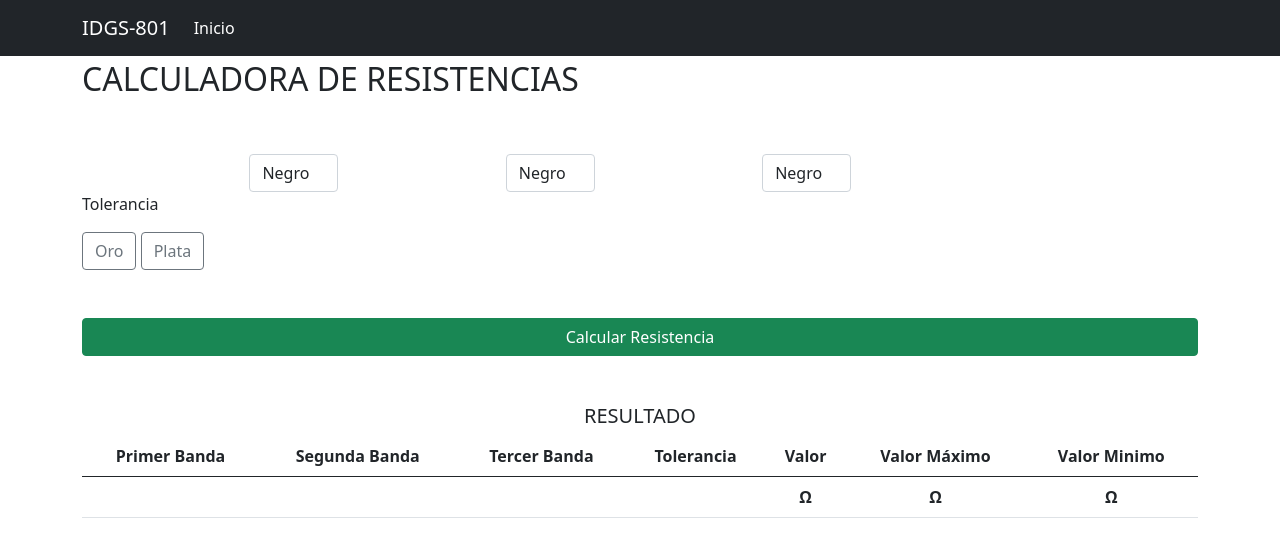
After one commit to IDGS-801-21000401/PracticasParcial1-IDGS801, a Flask app: page /resistencias in a window 1280 px wide. The commit adds this page. Shown: the top 557 px of the page. Run offline with Flask 3, Linux system fonts and the light colour scheme; lists and menus that the app fills with data are empty.

Commit message:
07/02/2024 ARMC Ejercicio de examen

```diff
--- a/forms.py
+++ b/forms.py
@@ -1,4 +1,4 @@
-from wtforms import Form,FloatField
+from wtforms import Form,FloatField,RadioField,SelectField
 
 
 class UserForm(Form):
@@ -6,3 +6,10 @@ class UserForm(Form):
     y1 = FloatField("y1")
     x2 = FloatField("x2")
     y2 = FloatField("y2")
+
+
+class calculadoraResistencia(Form):
+    primerBanda =  SelectField("primerBanda", choices=[("Negro", "Negro"), ("Café", "Café"), ("Rojo", "Rojo"), ("Naranja", "Naranja"), ("Amarillo", "Amarillo"), ("Verde", "Verde"), ("Azul", "Azul"), ("Violeta", "Violeta"), ("Gris", "Gris"), ("Blanco", "Blanco")])
+    segundaBanda = SelectField("segundaBanda", choices=[("Negro", "Negro"), ("Café", "Café"), ("Rojo", "Rojo"), ("Naranja", "Naranja"), ("Amarillo", "Amarillo"), ("Verde", "Verde"), ("Azul", "Azul"), ("Violeta", "Violeta"), ("Gris", "Gris"), ("Blanco", "Blanco")])
+    tercerBanda = SelectField("tercerBanda", choices=[("Negro", "Negro"), ("Café", "Café"), ("Rojo", "Rojo"), ("Naranja", "Naranja"), ("Amarillo", "Amarillo"), ("Verde", "Verde"), ("Azul", "Azul"), ("Violeta", "Violeta"), ("Gris", "Gris"), ("Blanco", "Blanco")])
+    tolerancia = RadioField("Tolerancia", choices=[("oro", "Oro"), ("plata", "Plata")])
--- a/main.py
+++ b/main.py
@@ -1,5 +1,5 @@
 from flask import Flask, render_template, request
-from forms import UserForm
+from forms import UserForm,calculadoraResistencia
 from math import sqrt
 
 app = Flask(__name__)
@@ -51,5 +51,43 @@ def distancia():
     return render_template("distancia.html",form=ejercicio,x1=x1, y1=y1, x2=x2, y2=y2, resultado = resultado)
 
 
+### EXAMEN
+### CALCULADORA DE RESISTENCIAS
+
+## ORO Y PLATA
+## 5%      10%
+@app.route("/resistencias", methods=["GET", "POST"])
+def resistencias():
+    resistencia = calculadoraResistencia(request.form)
+    primerBanda = ""
+    segundaBanda = ""
+    tercerBanda = ""
+    tolerancia = ""
+    resultado = ""
+    colores_resistencia = ["Negro", "Café", "Rojo", "Naranja", "Amarillo", "Verde", "Azul", "Violeta", "Gris", "Blanco"]
+
+    valores_colores = {"Negro": 0,"Café": 1,"Rojo": 2,"Naranja": 3,"Amarillo": 4,"Verde": 5,"Azul": 6,"Violeta": 7,"Gris": 8,"Blanco": 9,"oro": 0.05, "plata": 0.10}
+    multiplicador = {"Negro":1,"Café":10,"Rojo":100,"Naranja":1000,"Amarillo":10000,"Verde":100000,"Azul":1000000,"Violeta":10000000,"Gris":100000000,"Blanco":1000000000}
+    min_resistencia = ""
+    max_resistencia = ""
+    valor_resistencia = ""
+
+    if request.method == "POST":
+        primerBanda = resistencia.primerBanda.data
+        segundaBanda = resistencia.segundaBanda.data
+        tercerBanda = resistencia.tercerBanda.data
+        tolerancia = resistencia.tolerancia.data
+
+        # Calcular el valor de la resistencia
+        valor_resistencia = (valores_colores[primerBanda] * 10 + valores_colores[segundaBanda]) * multiplicador[tercerBanda]
+
+        # Calcular los valores máximo y mínimo con tolerancia
+        min_resistencia = valor_resistencia + (valor_resistencia * valores_colores[tolerancia])
+        max_resistencia = valor_resistencia - (valor_resistencia * valores_colores[tolerancia])
+
+        print(max_resistencia)
+        print(min_resistencia)
+    return render_template("resistencias.html",form=resistencia, colores_resistencia = colores_resistencia, resultado = resultado, primerBanda = primerBanda, segundaBanda = segundaBanda, tercerBanda = tercerBanda, tolerancia=tolerancia,valor_resistencia=valor_resistencia, min_resistencia = min_resistencia, max_resistencia = max_resistencia)
+
 if __name__ == "__main__":
     app.run(debug=True)
--- a/templates/_macros.html
+++ b/templates/_macros.html
@@ -1,5 +1,20 @@
+{% macro campoNuevo(field) %}
+<label style="text-transform: capitalize;">{{field.label}}</label>
+<div>{{field(**kwargs) | safe }}</div>
+{% endmacro %}
 
-{% macro campoNuevo(field) %}
-    <label style="text-transform: capitalize;">{{field.label}}</label>
-    <div>{{field(**kwargs) | safe }}</div>
+{% macro campoTolerancia(field) %}
+<input type="radio" class="btn-check" name="{{ field.name }}" id="{{ field.id }}_oro" value="oro">
+<label class="btn btn-outline-secondary" for="{{ field.id }}_oro">Oro</label>
+
+<input type="radio" class="btn-check" name="{{ field.name }}" id="{{ field.id }}_plata" value="plata">
+<label class="btn btn-outline-secondary" for="{{ field.id }}_plata">Plata</label>
 {% endmacro %}
+
+{% macro campoResistencia(field, colores) %}
+<label style="text-transform: capitalize;">{{ field.label }}</label>
+<div class="pt-3">
+    <option value="{{ color }}">{{ color }}</option>
+    </select>
+</div>
+{% endmacro %}
--- a/templates/layout2.html
+++ b/templates/layout2.html
@@ -5,6 +5,21 @@
     <meta name="viewport" content="width=device-width, initial-scale=1">
     <link rel="stylesheet" href="https://cdn.jsdelivr.net/npm/bootstrap@5.0.0/dist/css/bootstrap.min.css">
     <title>Tu Página</title>
+    <style>
+        .Negro { background-color: black !important; color:white }
+        .Café { background-color: #8B4513 !important; color: white} /* Color marrón */
+        .Rojo { background-color: red !important; color: white }
+        .Naranja { background-color: orange !important; }
+        .Amarillo { background-color: yellow !important; }
+        .Verde { background-color: green !important; color: white }
+        .Azul { background-color: blue !important; color:white}
+        .Violeta { background-color: violet !important; color: white; }
+        .Gris { background-color: grey !important; }
+        .Blanco { background-color: white !important; }
+        .oro { background-color: gold !important; }
+        .plata { background-color: silver !important; }
+    </style>
+
 </head>
 <body style="padding-top: 60px">
 
--- /dev/null
+++ b/templates/resistencias.html
@@ -0,0 +1,58 @@
+{% extends "layout2.html" %}
+
+{% block container %}
+{% import "_macros.html" as macros %}
+
+
+<h2> CALCULADORA DE RESISTENCIAS</h2>
+<form action="" method="POST" novalidate class="pt-5">
+    <div class="d-flex flex-row" >
+        <div class="form-group" style="padding-left: 15%;">
+            {{ form.primerBanda(class="form-control") }}
+        </div>
+        <div class="form-group" style="padding-left: 15%;">
+            {{ form.segundaBanda(class="form-control") }}
+        </div>
+        <div class="form-group" style="padding-left: 15%;">
+            {{ form.tercerBanda(class="form-control") }}
+        </div>
+    </div>
+    <div>
+        <p>Tolerancia</p>
+
+        {{ macros.campoTolerancia(form.tolerancia) }}
+
+    </div>
+    <div class="pt-5">
+    <button type="submit" class="w-100 btn btn-success">Calcular Resistencia</button>
+    </div>
+</form>
+
+<div class="pt-5">
+<h5 class="text-center">RESULTADO</h5>
+<table class="table">
+    <thead>
+        <tr class="text-center">
+            <th>Primer Banda</th>
+            <th>Segunda Banda</th>
+            <th>Tercer Banda</th>
+            <th>Tolerancia</th>
+            <th>Valor</th>
+            <th>Valor Máximo</th>
+            <th>Valor Minimo</th>
+        </tr>
+    </thead>
+    <tbody>
+        <tr class="text-center">
+            <th class="{{primerBanda}}" >{{primerBanda}}</th>
+            <th class="{{segundaBanda}}" >{{segundaBanda}}</th>
+            <th class="{{tercerBanda}}" >{{tercerBanda}}</th>
+            <th class="{{tolerancia}}" >{{tolerancia}}</th>
+            <th>{{valor_resistencia}} Ω</th>
+            <th>{{min_resistencia}} Ω</th>
+            <th>{{max_resistencia}} Ω</th>
+        </tr>
+    </tbody>
+</table>
+</div>
+{% endblock %}
```
